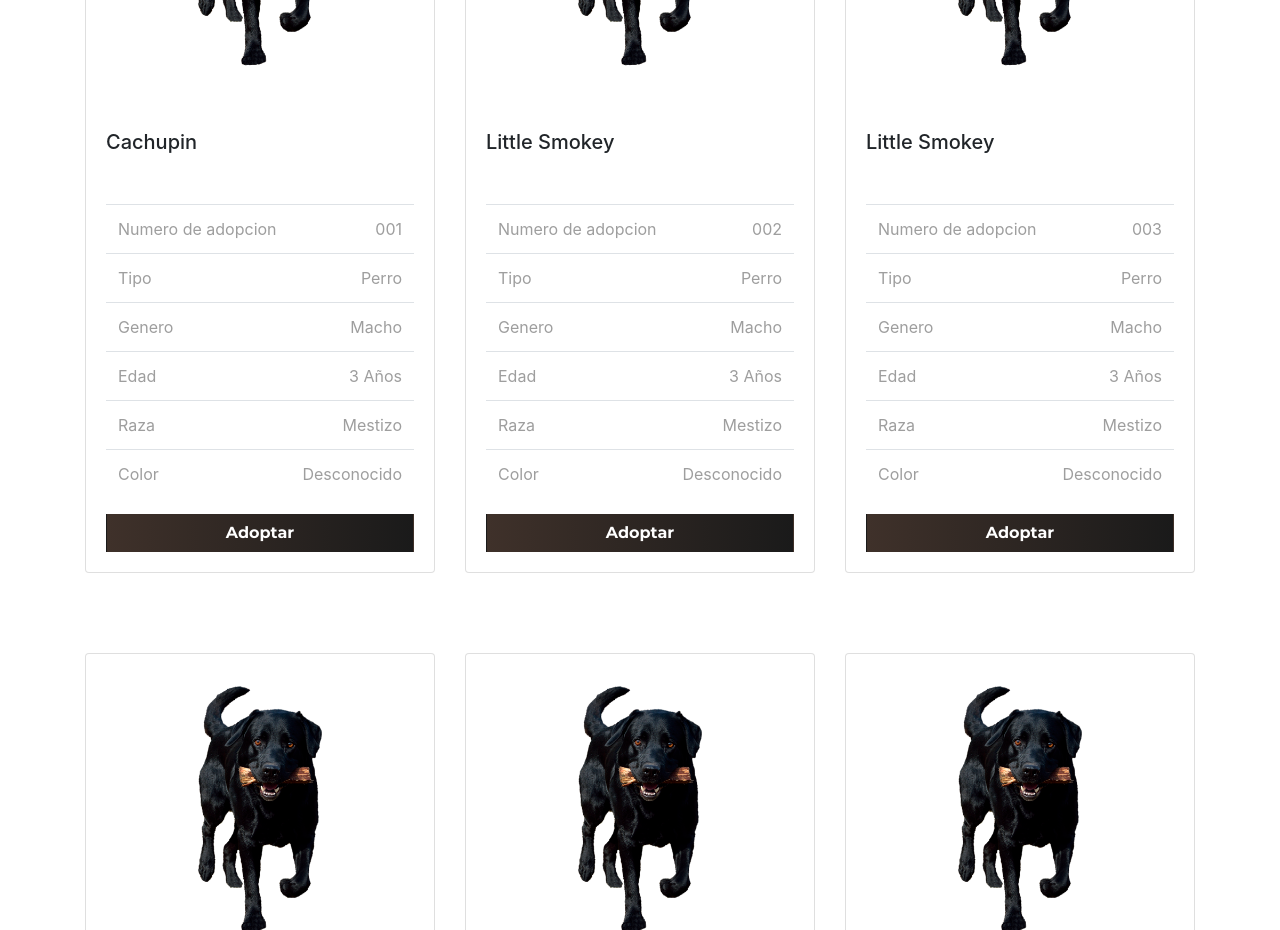
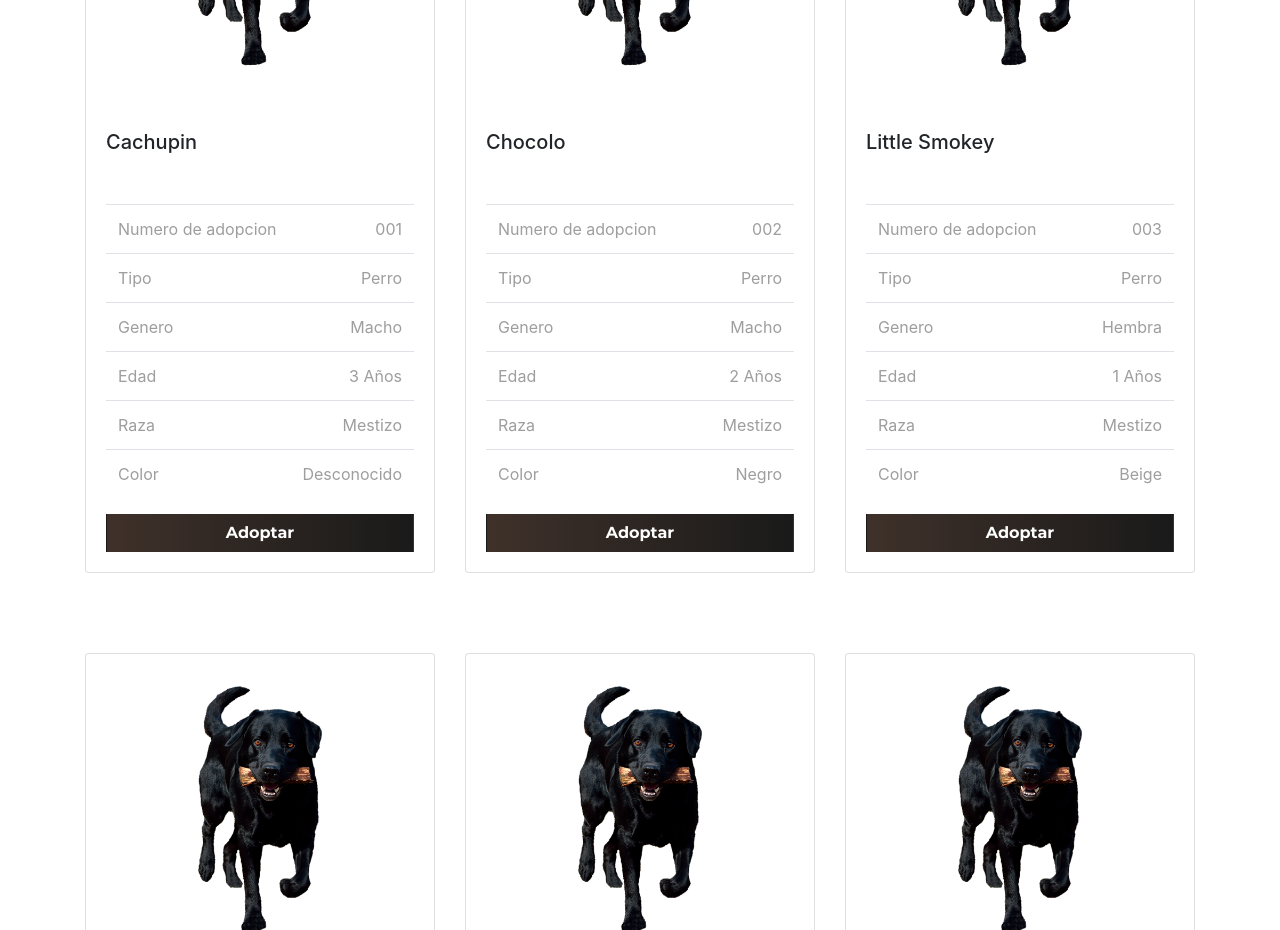
Before and after one commit to hleudo/proyecto_cute_pet, a plain HTML site: page adopcion.html in a window 1280 px wide. Shown: the part 780-1710 px from the top of the page. Drawn offline with nearby package versions, Linux system fonts and the light colour scheme.

Commit message:
Cambio datos de perros

```diff
--- a/adopcion.html
+++ b/adopcion.html
@@ -139,7 +139,7 @@
                     <div class="card" >
                       <img src="img/adop_dog_v3.png" class="card-img-top" alt="Adopta_1">
                       <div class="card-body">
-                        <h5 class="card-title">Little Smokey</h5>
+                        <h5 class="card-title">Chocolo</h5>
                         <table class="table">
                           <tbody>
                             <tr>
@@ -156,7 +156,7 @@
                             </tr>
                             <tr>
                               <td>Edad</td>
-                              <td style="text-align: right;">3 Años</td>
+                              <td style="text-align: right;">2 Años</td>
                             </tr>
                             <tr>
                               <td>Raza</td>
@@ -164,7 +164,7 @@
                             </tr>
                             <tr>
                               <td>Color</td>
-                              <td style="text-align: right;">Desconocido</td>
+                              <td style="text-align: right;">Negro</td>
                             </tr>
                           </tbody>
                         </table>
@@ -191,11 +191,11 @@
                             </tr>
                             <tr>
                               <td>Genero</td>
-                              <td style="text-align: right;">Macho</td>
+                              <td style="text-align: right;">Hembra</td>
                             </tr>
                             <tr>
                               <td>Edad</td>
-                              <td style="text-align: right;">3 Años</td>
+                              <td style="text-align: right;">1 Años</td>
                             </tr>
                             <tr>
                               <td>Raza</td>
@@ -203,7 +203,7 @@
                             </tr>
                             <tr>
                               <td>Color</td>
-                              <td style="text-align: right;">Desconocido</td>
+                              <td style="text-align: right;">Beige</td>
                             </tr>
                           </tbody>
                         </table>
```
